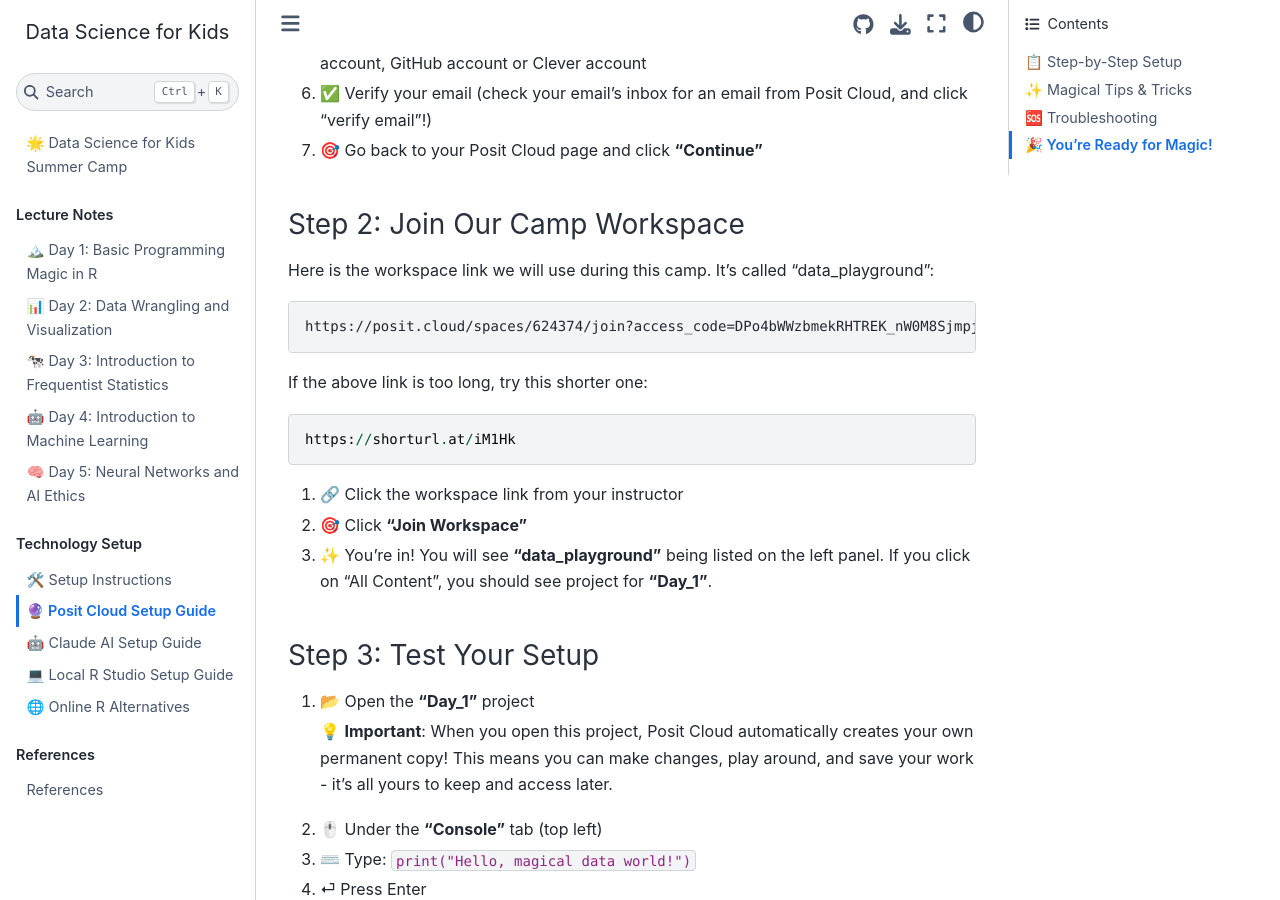
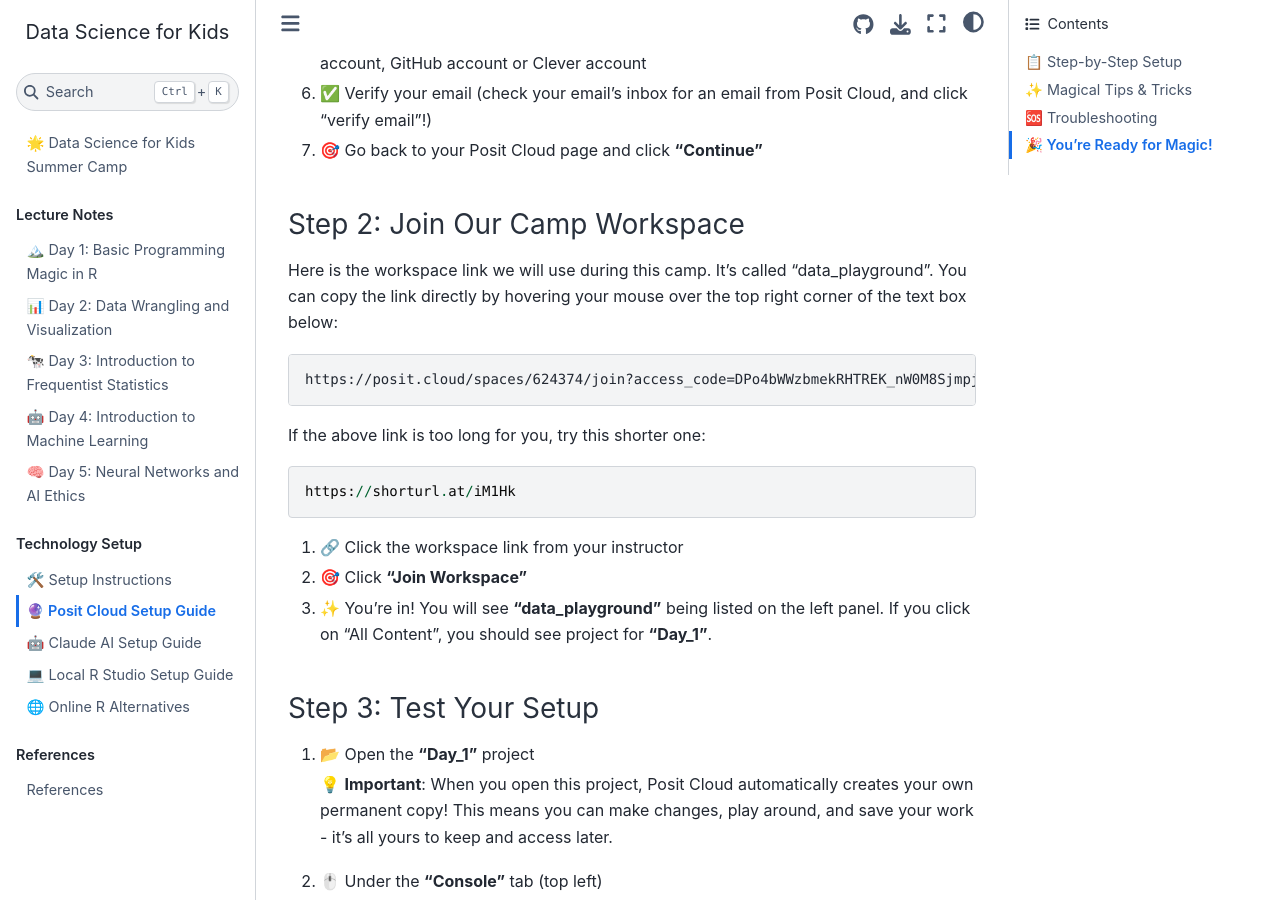
Before and after one commit to skysheng7/data_science_for_kids, a Jupyter Book: the page built from docs/setup/posit-cloud-setup.md, in a window 1280 px wide and 900 px high, scrolled down 512 px. Built offline with Jupyter Book 1.0.4 settings and Sphinx 7.4.7 and the Sphinx Book theme 1.1.4, drawn with Linux system fonts in a browser that asks for light colours.

Commit message:
instruct them to copy code

````diff
--- a/docs/setup/posit-cloud-setup.md
+++ b/docs/setup/posit-cloud-setup.md
@@ -22,12 +22,12 @@
 
 ### Step 2: Join Our Camp Workspace
 
-Here is the workspace link we will use during this camp. It's called "data_playground":
+Here is the workspace link we will use during this camp. It's called "data_playground". You can copy the link directly by hovering your mouse over the top right corner of the text box below:
 ```
 https://posit.cloud/spaces/624374/join?access_code=DPo4bWWzbmekRHTREK_nW0M8Sjmpjmjd3gXKHLFO`
 ```
 
-If the above link is too long, try this shorter one:
+If the above link is too long for you, try this shorter one:
 ```
 https://shorturl.at/iM1Hk
 ```
````
